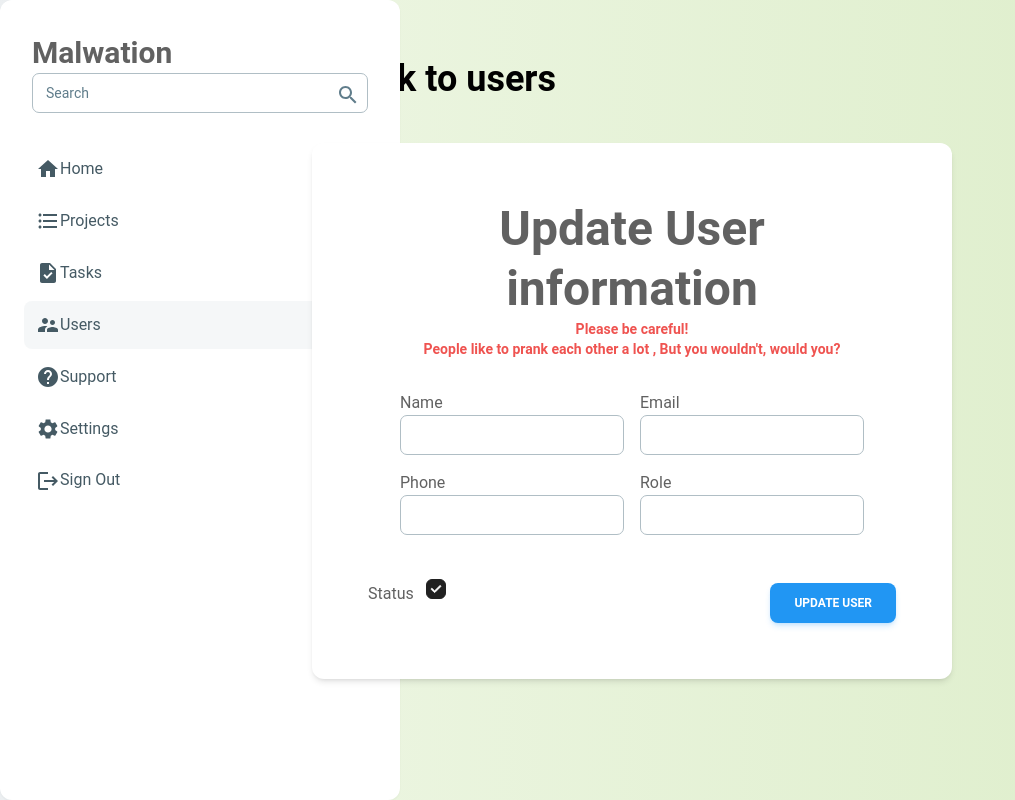
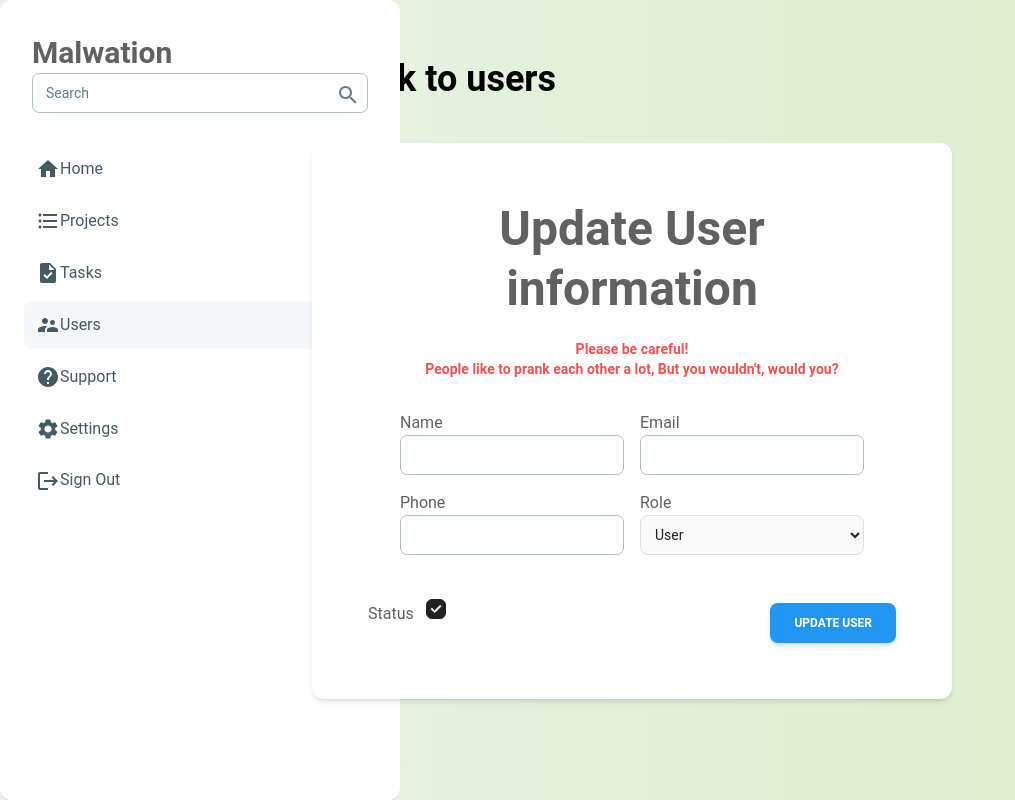
Before and after one commit to SadetTurhan/User-Panel, a React (Vite) app in the folder User-Panel/: page /updateuser in a window 1280 px wide. Shown: the whole page, without its empty margins (0-1015 px from the left). Built offline with nearby package versions, Linux system fonts and the light colour scheme.

Commit message:
added axios actions

```diff
--- a/User-Panel/src/App.tsx
+++ b/User-Panel/src/App.tsx
@@ -1,6 +1,6 @@
 import   { UserPanel }    from './components/UserPanel';
 import './App.css'
-import  { LoginForm }  from './components/LoginForm';
+import   LoginForm   from './components/LoginForm';
 import {  BrowserRouter as Router, Routes, Route } from "react-router-dom";
 import { UpdateUser } from './components/UpdateUser';
 
--- a/User-Panel/src/components/LoginForm.tsx
+++ b/User-Panel/src/components/LoginForm.tsx
@@ -1,10 +1,11 @@
-import userData from '../users.json';
+import { UserType } from '../types/UserType';
 import { SubmitHandler, FieldValues, useForm} from 'react-hook-form';
 import { Card, Input, Button, Typography, CardHeader, CardBody } from "@material-tailwind/react";
 import { useNavigate } from "react-router-dom";
 import { zodResolver } from "@hookform/resolvers/zod";
 import signupimg from "../assets/signup.jpg"
 import { z } from "zod";
+import axios from 'axios';
 
 
 const validationSchema = z.object({
@@ -13,18 +14,23 @@ const validationSchema = z.object({
   })
   type ValidationSchema = z.infer<typeof validationSchema>;
 
-export function LoginForm() {
+export default function LoginForm() {
   const { register, handleSubmit, formState: { errors } } = useForm<ValidationSchema>({resolver: zodResolver(validationSchema)});
   const nav = useNavigate();
-  const onSubmit = ((data: CustomFieldValues) => {
-  const { email, password } = data;
-  const users = userData.find((user) => user.email === email);
-    if (users && users.password === password) {
-      nav("/userpanel");
-    } else {
-    console.log('Invalid email or password');
+  const onSubmit: SubmitHandler<FieldValues> = async (data) => {
+    const { email, password } = data;
+    try {
+      const response = await axios.get<UserType[]>(`http://localhost:3000/users?email=${email}&password=${password}`);
+      const users = response.data;
+      if (users.length > 0) {
+        nav("/userpanel");
+      } else {
+        console.log('Invalid email or password');
+      }
+    } catch (error) {
+      console.log('Error fetching users:', error);
     }
-  }) as SubmitHandler<FieldValues>;
+  }
 
 type CustomFieldValues = FieldValues & FormData & ValidationSchema;
 
--- a/User-Panel/src/components/UpdateUser.tsx
+++ b/User-Panel/src/components/UpdateUser.tsx
@@ -5,45 +5,92 @@ import {
   Button,
   Typography,
   CardBody,
-    Checkbox
+  Checkbox,
 } from "@material-tailwind/react";
 import { Link } from "react-router-dom";
-import TransitEnterexitIcon from '@mui/icons-material/TransitEnterexit';
-import { useForm, SubmitHandler } from "react-hook-form"
+import TransitEnterexitIcon from "@mui/icons-material/TransitEnterexit";
+import { useForm } from "react-hook-form";
+import { z } from "zod";
+import { zodResolver } from "@hookform/resolvers/zod";
 
+const validationSchema = z.object({
+  email: z.string().min(1, { message: "Email area can not be empty" }).email({ message: "Wrong email format" }),
+  name: z.string().min(6, { message: "Name area can not be empty" }),
+  phone: z.string(),
+  role: z.enum(["user", "admin"]).refine(value => value === "user" || value === "admin", {
+    message: "Invalid role",
+  }),
+});
 
-type FormValues = {
-  name: string
-  email: string
-  phone: string
-  role: string
-}
-function UpdateUser(){
-  const { register, handleSubmit } = useForm<FormValues>()
-  const onSubmit: SubmitHandler<FormValues> = (data) => console.log(data)
+type ValidationSchema = z.infer<typeof validationSchema>;
+
+function UpdateUser() {
+  const { register, handleSubmit, formState: { errors } } = useForm<ValidationSchema>({ resolver: zodResolver(validationSchema) });
+
+  const onSubmit = (data: ValidationSchema) => {
+    console.log(data);
+  };
+
   return (
-        <div className='grid grid-cols-5 h-screen bg-gradient-to-r from-light-green-50 to-light-green-100'>
+    <div className="grid grid-cols-5 h-screen bg-gradient-to-r from-green-50 to-light-green-100">
       <Sidebar></Sidebar>
-      <div className='p-6 col-start-2 col-end-5 mt-8 mr-8 mb-6' >
-        <Link to="/userpanel"><Typography className="mb-8 ml-6" variant="h2"><TransitEnterexitIcon className="ml-2"></TransitEnterexitIcon>Back to users</Typography></Link>
+      <div className="p-6 col-start-2 col-end-5 mt-8 mr-8 mb-6">
+        <Link to="/userpanel">
+          <Typography className="mb-8 ml-6" variant="h2">
+            <TransitEnterexitIcon className="ml-2" />
+            Back to users
+          </Typography>
+        </Link>
         <Card className="col-start-2 col-end-5 mt-10 ml-8 mr-4 p-8">
-        <CardBody className='h-full'>
+          <CardBody className="h-full">
             <form onSubmit={handleSubmit(onSubmit)}>
-          <Typography variant="h1" className="text-center text-black-500">Update User information</Typography>
-          <Typography variant="h5" className="text-center text-sm text-red-400">Please be careful! <br />People like to prank each other a lot , But you wouldn't, would you?</Typography>
+              <Typography variant="h1" className="text-center text-black-500 mb-5">
+                Update User information
+              </Typography>
+              <Typography variant="h5" className="text-center text-sm text-red-400 mt-5">
+                Please be careful! <br />
+                People like to prank each other a lot, But you wouldn't, would you?
+              </Typography>
               <div className="flex p-8 grid grid-cols-2 gap-4">
-          <label>Name<Input {...register("name")} /></label>
-          <label>Email<Input {...register("email")} /></label>
-          <label>Phone<Input {...register("phone")} /></label>
-          <label>Role<Input {...register("role")} /></label>
+                <label>
+                  Name
+                  <Input type="text" {...register("name", { required: true })} />
+                  {errors.name && <p className="text-xs italic text-red-500">{errors.name.message}</p>}
+                </label>
+                <label>
+                  Email
+                  <Input type="text" {...register("email", { required: true })} />
+                  {errors.email && <p className="text-xs italic text-red-500">{errors.email.message}</p>}
+                </label>
+                <label>
+                  Phone
+                  <Input type="text" {...register("phone", { required: true })} />
+                  {errors.phone && <p className="text-xs italic text-red-500">{errors.phone.message}</p>}
+                </label>
+                <label>
+                  Role
+                  <select
+                    {...register("role", { required: true })}
+                    className="bg-gray-50 border border-gray-300 text-gray-900 text-sm rounded-lg focus:ring-blue-500 focus:border-blue-500 block w-full p-2.5 dark:bg-gray-700 dark:border-gray-600 dark:placeholder-gray-400 dark:text-white dark:focus:ring-blue-500 dark:focus:border-blue-500"
+                  >
+                    <option value="user">User</option>
+                    <option value="admin">Admin</option>
+                  </select>
+                </label>
               </div>
-          <label>Status<Checkbox defaultChecked></Checkbox></label>
-          <Button color="blue" className="float-right mt-4 w-1/8" type="submit">Update User</Button>
+              <label>
+                Status
+                <Checkbox defaultChecked />
+              </label>
+              <Button color="blue" className="float-right mt-4 w-1/8" type="submit">
+                Update User
+              </Button>
             </form>
           </CardBody>
         </Card>
       </div>
     </div>
   );
-  };
+}
+
 export { UpdateUser };
--- a/User-Panel/src/main.tsx
+++ b/User-Panel/src/main.tsx
@@ -1,18 +1,20 @@
 import React from 'react';
 import { Provider } from 'react-redux';
 import { configureStore } from '@reduxjs/toolkit';
-import usersReducer from './redux/usersSlice';
+import usersSlice from './redux/usersSlice';
 import App from './App';
-import ReactDOM from 'react-dom/client'
-
+import ReactDOM from 'react-dom/client';
 
 const store = configureStore({
   reducer: {
-    users: usersReducer,
+    users: usersSlice,
   },
 });
+
+
 ReactDOM.createRoot(document.getElementById('root') as HTMLElement).render(
   <React.StrictMode>
+
     <Provider store={store}>
     <App />
   </Provider>
--- a/User-Panel/src/redux/usersSlice.ts
+++ b/User-Panel/src/redux/usersSlice.ts
@@ -1,29 +1,46 @@
 import { createSlice, PayloadAction } from '@reduxjs/toolkit';
-import { User } from '../types/User';
-import usersData from '../users.json';
+import React, { useEffect } from "react";
+import { UserType } from "../types/UserType";
+import axios from 'axios';
+import { useDispatch } from "react-redux";
 
 interface UsersState {
-  users: User[];
+  users: UserType[];
 }
 
 const initialState: UsersState = {
-    users: usersData.map((user) => ({
-      ...user,
-      role: 'user',
-    })),
-  };
-
+  users: [],
+};
 
 const usersSlice = createSlice({
   name: 'users',
   initialState,
   reducers: {
-    deleteUser: (state: UsersState, action: PayloadAction<number>) => {
-    state.users = state.users.filter(user => user.id !== action.payload);
-    }
-    }
+    setUsers: (state, action: PayloadAction<UserType[]>) => {
+      state.users = action.payload;
+    },
+    deleteUser: (state, action: PayloadAction<number>) => {
+      state.users = state.users.filter(user => user.id !== action.payload);
+    },
+  },
+});
 
-  });
+export const { setUsers, deleteUser } = usersSlice.actions;
+export default usersSlice.reducer;
 
-export const { deleteUser } = usersSlice.actions;
-export default usersSlice.reducer;
+const UserList = () => {
+  const dispatch = useDispatch();
+
+  useEffect(() => {
+    axios.get<UserType[]>("http://localhost:3000/Users")
+      .then(response => {
+        dispatch(setUsers(response.data));
+      })
+      .catch(error => {
+        console.log('Error fetching users:', error);
+      });
+  }, [dispatch]);
+
+};
+
+export  { UserList };
--- /dev/null
+++ b/User-Panel/src/types/UserType.ts
@@ -0,0 +1,9 @@
+export type UserType = {
+    id: number;
+    name: string;
+    password: string;
+    email: string;
+    role: string;
+    phone:string;
+    isActive: boolean;
+}
```
Also changed, not shown: User-Panel/src/components/UserPanel.tsx (+41 -19 lines), 1 other file (tests, documents, lock files or other folders). Lines whose indentation alone changed are shown as unchanged.
